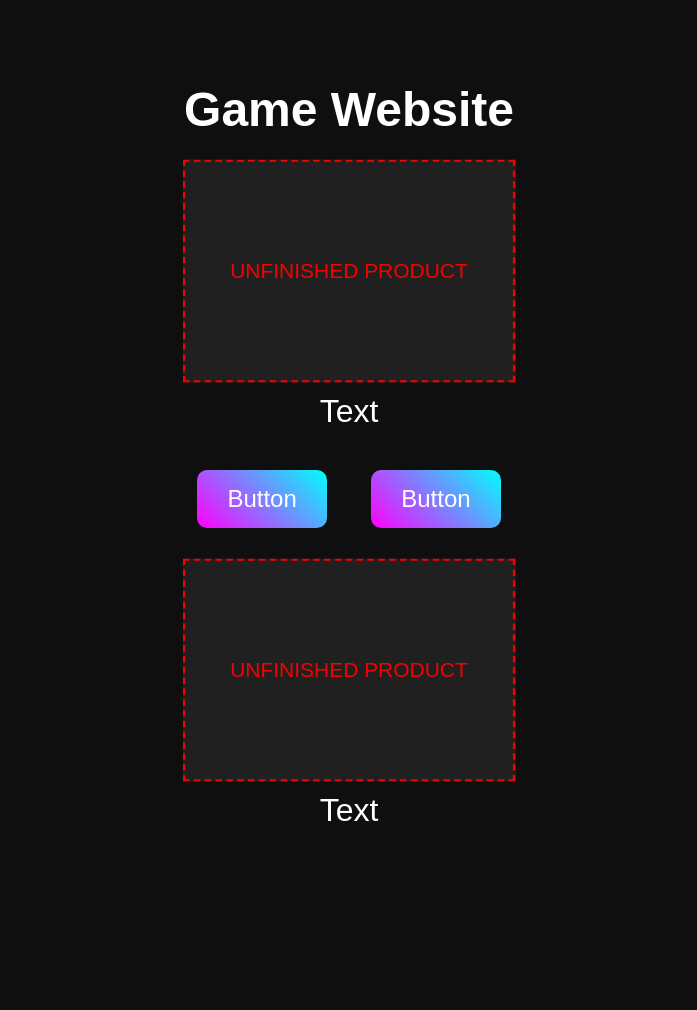
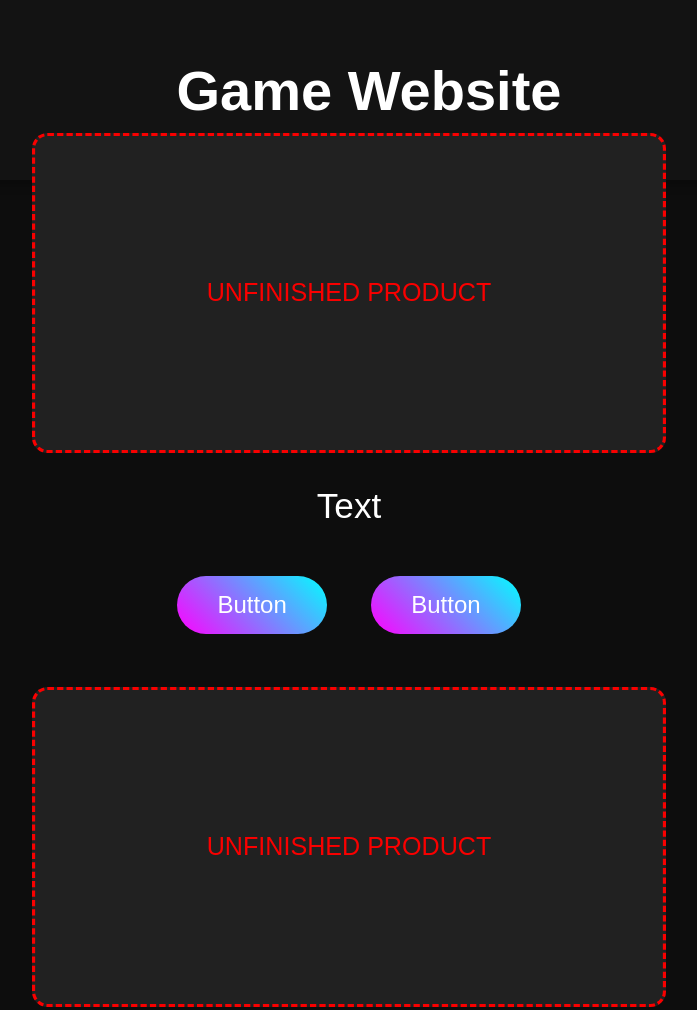
Before and after one commit to mytemplatewebsites/mytemplatewebsites.github.io, a plain HTML site: page index.html in a window 1280 px wide. Shown: the top 1010 px of the page, without its empty margins (291-988 px from the left). Before the commit the page ends 899 px from the top, so only its background shows below. Drawn offline with Linux system fonts and the light colour scheme.

Commit message:
Update index.html

```diff
--- a/index.html
+++ b/index.html
@@ -6,52 +6,64 @@
     <title>Game Website</title>
     <style>
         body {
-            background: #0f0f0f;
+            background: #0d0d0d;
             color: #fff;
-            font-family: Arial, sans-serif;
+            font-family: 'Poppins', sans-serif;
             text-align: center;
             margin: 0;
             padding: 0;
+            overflow-x: hidden;
+        }
+        header {
+            background: rgba(20, 20, 20, 0.9);
+            padding: 20px;
+            position: fixed;
+            width: 100%;
+            top: 0;
+            left: 0;
+            box-shadow: 0 4px 10px rgba(0, 0, 0, 0.3);
         }
         .container {
-            padding: 50px;
+            padding: 100px 50px;
         }
         h1 {
-            font-size: 3rem;
+            font-size: 3.5rem;
             animation: fadeIn 2s ease-in-out;
         }
         .button {
             display: inline-block;
-            padding: 15px 30px;
+            padding: 15px 40px;
             margin: 20px;
             font-size: 1.5rem;
             color: #fff;
             background: linear-gradient(45deg, #ff00ff, #00ffff);
             border: none;
             cursor: pointer;
-            border-radius: 10px;
+            border-radius: 50px;
             transition: transform 0.3s ease, box-shadow 0.3s ease;
         }
         .button:hover {
             transform: scale(1.1);
-            box-shadow: 0 0 20px rgba(255, 0, 255, 0.8);
+            box-shadow: 0 0 25px rgba(255, 0, 255, 0.8);
         }
         .placeholder {
-            width: 300px;
-            height: 200px;
+            width: 80%;
+            max-width: 600px;
+            height: 300px;
             background: #222;
             color: #ff0000;
             display: flex;
             align-items: center;
             justify-content: center;
-            font-size: 1.2rem;
-            border: 2px dashed #ff0000;
-            margin: 20px auto;
+            font-size: 1.5rem;
+            border: 3px dashed #ff0000;
+            margin: 40px auto;
             animation: pulse 1.5s infinite alternate;
+            border-radius: 15px;
         }
         .text {
-            font-size: 2rem;
-            margin: 20px;
+            font-size: 2.2rem;
+            margin: 30px;
             animation: fadeInUp 1.5s ease-in-out;
         }
         @keyframes fadeIn {
@@ -63,14 +75,16 @@
             to { transform: translateY(0); opacity: 1; }
         }
         @keyframes pulse {
-            from { transform: scale(1); opacity: 0.6; }
-            to { transform: scale(1.1); opacity: 1; }
+            from { transform: scale(1); opacity: 0.7; }
+            to { transform: scale(1.05); opacity: 1; }
         }
     </style>
 </head>
 <body>
+    <header>
+        <h1>Game Website</h1>
+    </header>
     <div class="container">
-        <h1>Game Website</h1>
         <div class="placeholder">UNFINISHED PRODUCT</div>
         <div class="text">Text</div>
         <button class="button">Button</button>
```
